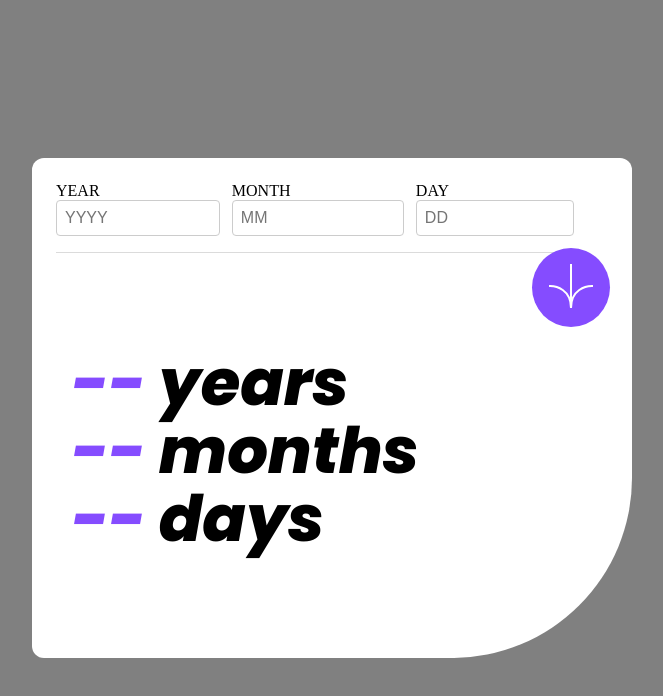
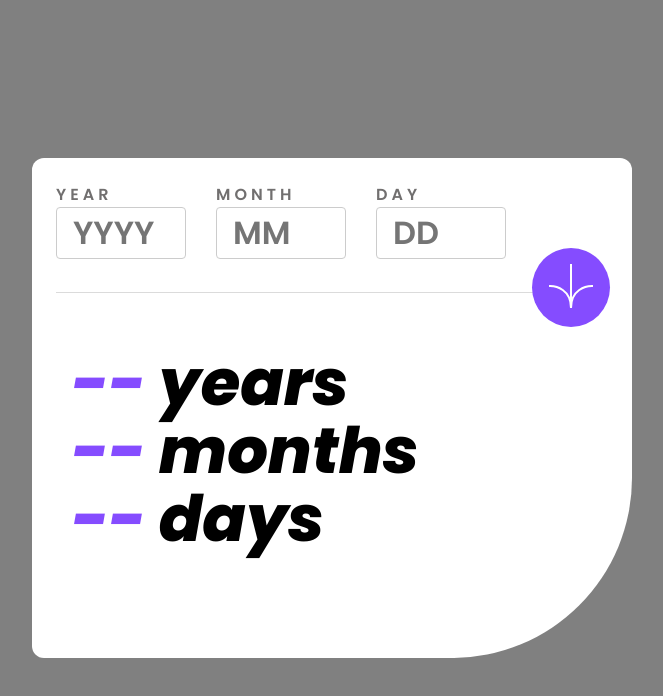
Before and after one commit to jpsalles21/age-calculator, a React (Vite) app: page / in a window 1280 px wide. Shown: the top 696 px of the page, without its empty margins (308-971 px from the left). Built offline with nearby package versions, Linux system fonts and the light colour scheme.

Commit message:
fix: inputs gap

```diff
--- a/src/components/Input/styles.css
+++ b/src/components/Input/styles.css
@@ -1,22 +1,37 @@
 .input__container {
-    margin-bottom: 1rem;
+    display: flex;
+    flex-direction: column;
+    height: 110px
 }
 
 .input__container input {
-    padding: 0.5rem;
     border: 1px solid #ccc;
+    padding-left: 1rem;
     border-radius: 4px;
-    font-size: 1rem;
-    width: 100%;
+    font-size: 32px;
+    width: 110px;
+    font-family: var(--font-family);
+    font-weight: 600;
 }
 
 .input__container.input__error input {
     border-color: #ff4d4f;
-    background-color: #ffe6e6;
 }
 
 .error-message {
     color: #ff4d4f;
     font-size: 0.875rem;
     margin-top: 0.25rem;
+    width: 130px;
 }
+
+.input__label {
+    font-family: var(--font-family);
+    color: var(--smokey-grey);
+    font-weight: 600;
+    letter-spacing: 4px;
+}
+
+.input__label__error {
+    color: red;
+}
```
